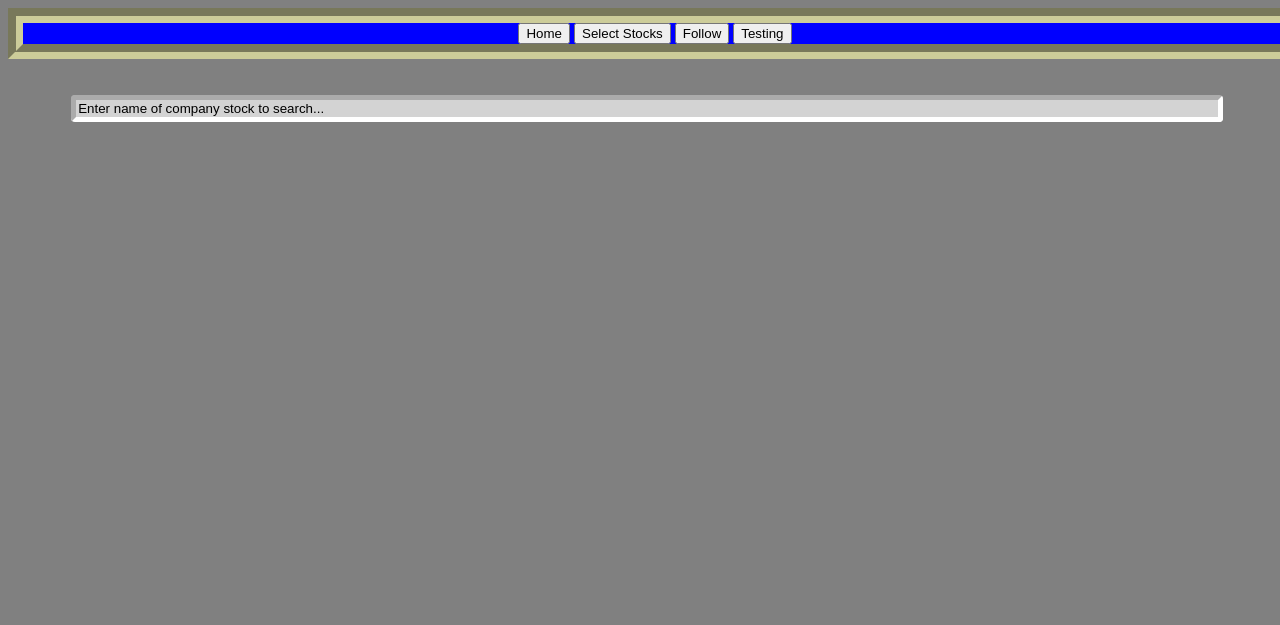
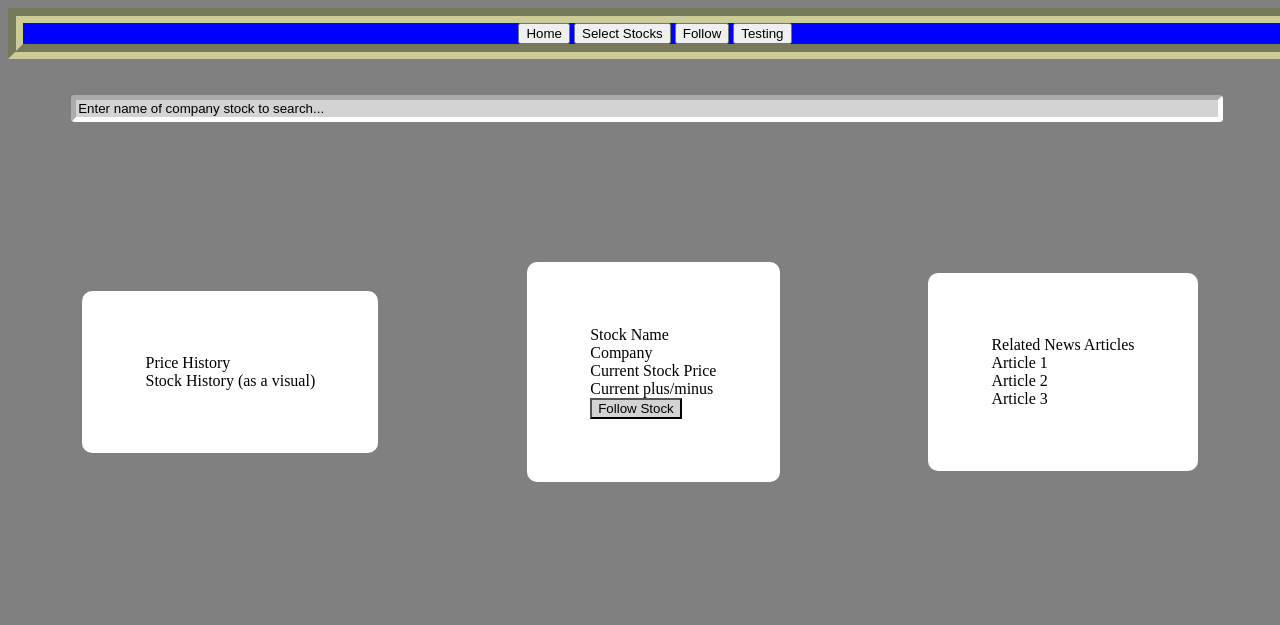
Before and after one commit to xlab-classes/cse442-spring2022-team-smooth-stock, a plain HTML site: page html/discover.html in a window 1280 px wide. Shown: the top 625 px of the page. Drawn offline with Linux system fonts and the light colour scheme; files that its build step writes are made by us from their sources.

Commit message:
Made discover.html reflect statues of find_stock.html which is the latest local version of the discover page

```diff
--- a/html/discover.html
+++ b/html/discover.html
@@ -18,12 +18,6 @@
 
          </div>
 
-        <!-- Creat Back Button
-        <a href="http://Google.com">
-            <button class="button">Back</button>
-        </a>
-        -->
-
         <!-- Add a break to give some space between button and search bar -->
         <br><br>
 
@@ -35,6 +29,20 @@
 
         </form>
 
+        <!-- Create flexbox -->
+        <div class="flex-container">
+
+            <!-- Replace this line of the template to display searched stocks Price history-->
+            <div class="price-history">Price History<br>Stock History (as a visual)</div>
+
+            <!-- Replace this line of the template to display searched stocks Current Price -->
+            <div class="stock-name">Stock Name<br>Company<br>Current Stock Price<br>Current plus/minus<br><button class="button">Follow Stock</button></div>
+
+            <!-- Replace this line of the template to display news articles relevant to search stock -->
+            <div class="related-news">Related News Articles<br>Article 1<br>Article 2<br>Article 3</div>
+
+        </div>
+
     </head>
 
 </html>
```
Also changed, not shown: find_stock.html (+0 -6 lines).
